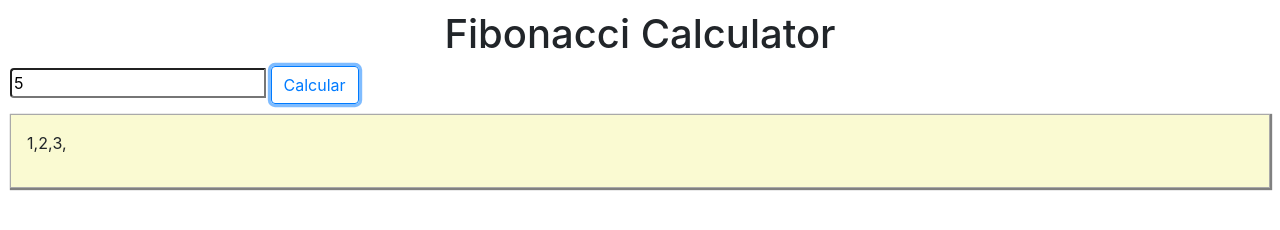
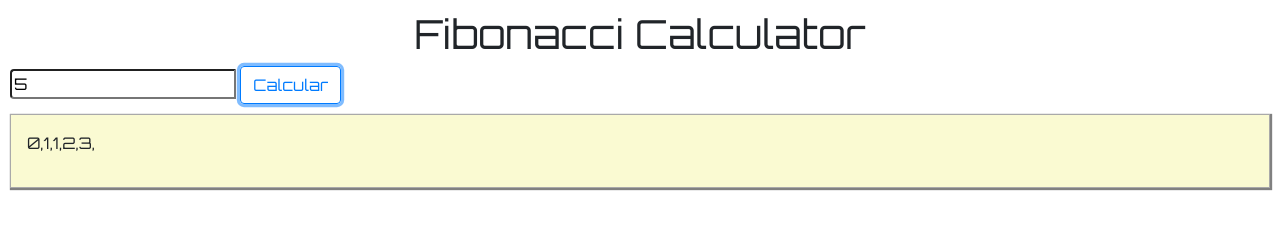
Before and after one commit to alanmichel10/Cinta-blanca-Batch3, a plain HTML site: page js/fibonacci.html in a window 1280 px wide. Both pictures are taken after typing "5" into the empty fields and a click on the button "Calcular". Drawn offline with nearby package versions, Linux system fonts and the light colour scheme.

Commit message:
modifique el tipo de letra de la pagina

```diff
--- a/js/fibonacci.css
+++ b/js/fibonacci.css
@@ -1,7 +1,7 @@
 
   body{
     padding: 10px;
-    font-family: 'Orbitron', sans-serif;
+    font-family: 'Orbitron';
 
   }
 
@@ -16,3 +16,6 @@ p{
     display:inline-block;
 
 }
+h1{
+  font-family: 'Orbitron';
+}
--- a/js/fibonacci.html
+++ b/js/fibonacci.html
@@ -6,8 +6,8 @@
     <meta http-equiv="X-UA-Compatible" content="ie=edge">
     <title>Document</title>
     <link rel="stylesheet" href="https://fonts.googleapis.com/css?family=Orbitron">
+    <link rel="stylesheet" href="https://stackpath.bootstrapcdn.com/bootstrap/4.1.1/css/bootstrap.min.css" integrity="sha384-WskhaSGFgHYWDcbwN70/dfYBj47jz9qbsMId/iRN3ewGhXQFZCSftd1LZCfmhktB" crossorigin="anonymous">
     <link rel="stylesheet" href="fibonacci.css">
-    <link rel="stylesheet" href="https://stackpath.bootstrapcdn.com/bootstrap/4.1.1/css/bootstrap.min.css" integrity="sha384-WskhaSGFgHYWDcbwN70/dfYBj47jz9qbsMId/iRN3ewGhXQFZCSftd1LZCfmhktB" crossorigin="anonymous">
 
 </head>
 <body>
--- a/js/fibonacci.js
+++ b/js/fibonacci.js
@@ -8,6 +8,14 @@ function fibonacci(numero){
 let fibo=[0,1];
 let contenedor=document.createElement('div');
 
+if(numero>0){
+    let parrafo=creaParrafoHTML(0);
+    contenedor.appendChild(parrafo);
+}
+if(numero>1){
+    let parrafo=creaParrafoHTML(1);
+    contenedor.appendChild(parrafo);
+}
 for(let i=1;i<numero-1;i++){
     let numero=fibo[i]+fibo[i-1];
     fibo.push(numero);
@@ -34,7 +42,7 @@ function numerosPares(numeros){
 
 function calculaFibo(){
      let cantidad=document.getElementById('cantidad').value;
-     if(cantidad>1){
+     if(cantidad>0){
      fibonacci(cantidad);
      }
      else{
```
